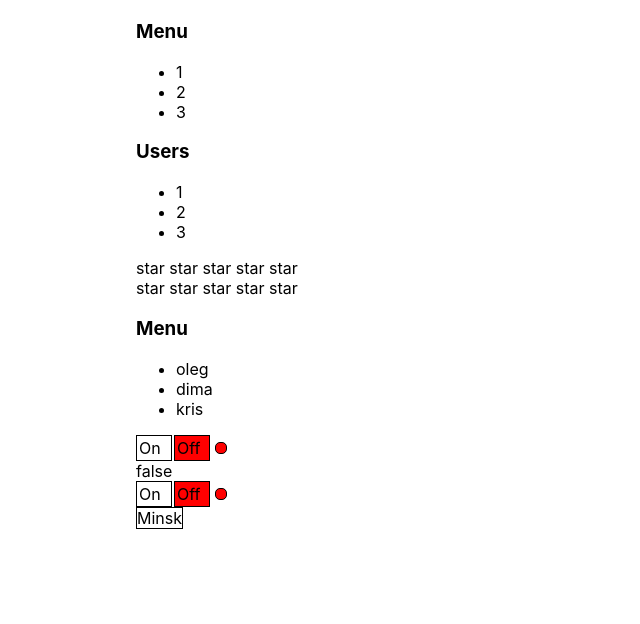
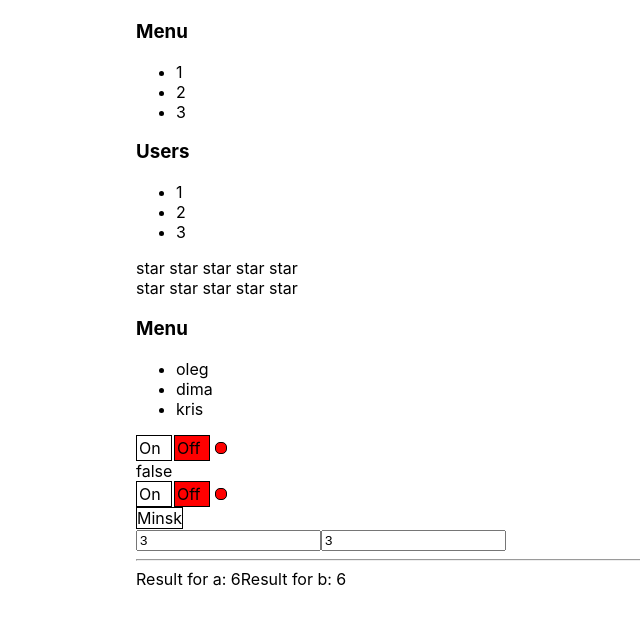
Before and after one commit to oleg-lego-lego/-kabzda_react, a React (Create React App) app: page / in a window 1280 px wide. Shown: the top 624 px of the page, without its empty margins (204-844 px from the left). Built offline with nearby package versions, Linux system fonts and the light colour scheme.

Commit message:
add DifficultUseMemo components

```diff
--- a/src/App.tsx
+++ b/src/App.tsx
@@ -7,6 +7,7 @@
 import {Accordion} from "./components/Accordion/Accordion";
 import {UncontrolledOnOff} from "./components/UncontrolledOnOff/UncontrolledOnOff";
 import {Select} from "./components/Select/Select";
+import {DifficultUseMemo} from "./components/UseMemo/UseMemo";
 
 export type RatingValuePropsType = 0 | 1 | 2 | 3 | 4 | 5
 
@@ -37,6 +38,7 @@
             <UncontrolledOnOff onChange={setSwitchOn}/> {switchOn.toString()}
             <OnOff on={switchOn} onChange={setSwitchOn}/>
             <Select items={items} onChange={() => {}} value={'1'}/>
+            <DifficultUseMemo/>
         </div>
     );
 }
--- /dev/null
+++ b/src/components/UseMemo/UseMemo.tsx
@@ -0,0 +1,40 @@
+import React, {useMemo, useState} from 'react';
+
+export const DifficultUseMemo = () => {
+    const [a, setA] = useState<number>(3)
+    const [b, setB] = useState<number>(3)
+
+    let resultA = 1;
+    let resultB = 1;
+
+    resultA = useMemo(() => {
+        let tempResultA = 1
+        for (let i = 1; i <= a; i++) {
+            let fake = 0
+            while (fake < 1000) {
+                fake++
+                const faceValue = Math.random()
+            }
+            tempResultA *= i
+        }
+        return tempResultA
+    }, [a])
+
+
+
+    for (let i = 1; i <= b; i++) {
+        resultB *= i
+    }
+
+    return (
+        <div>
+            <input value={a} onChange={(e) => setA(+e.currentTarget.value)}/>
+            <input value={b} onChange={(e) => setB(+e.currentTarget.value)}/>
+            <hr />
+            <div>
+                Result for a: {resultA}
+                Result for b: {resultB}
+            </div>
+        </div>
+    );
+}
```
